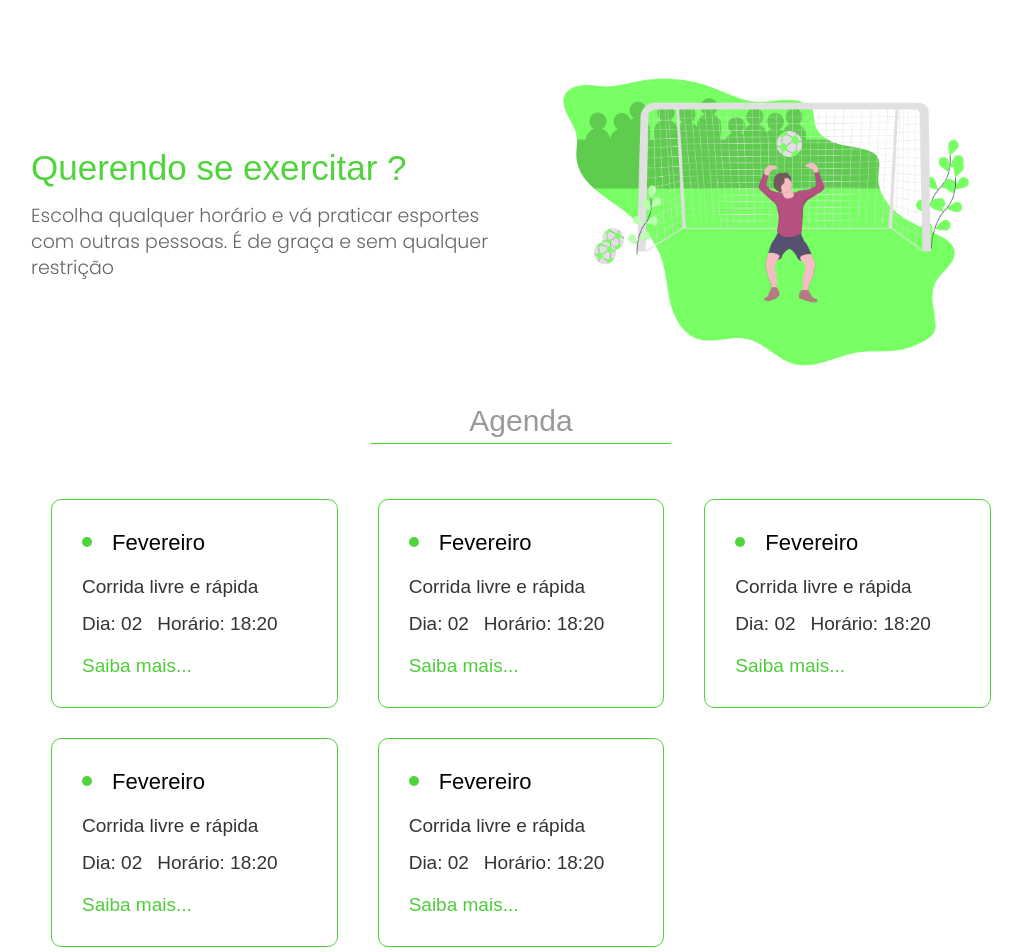
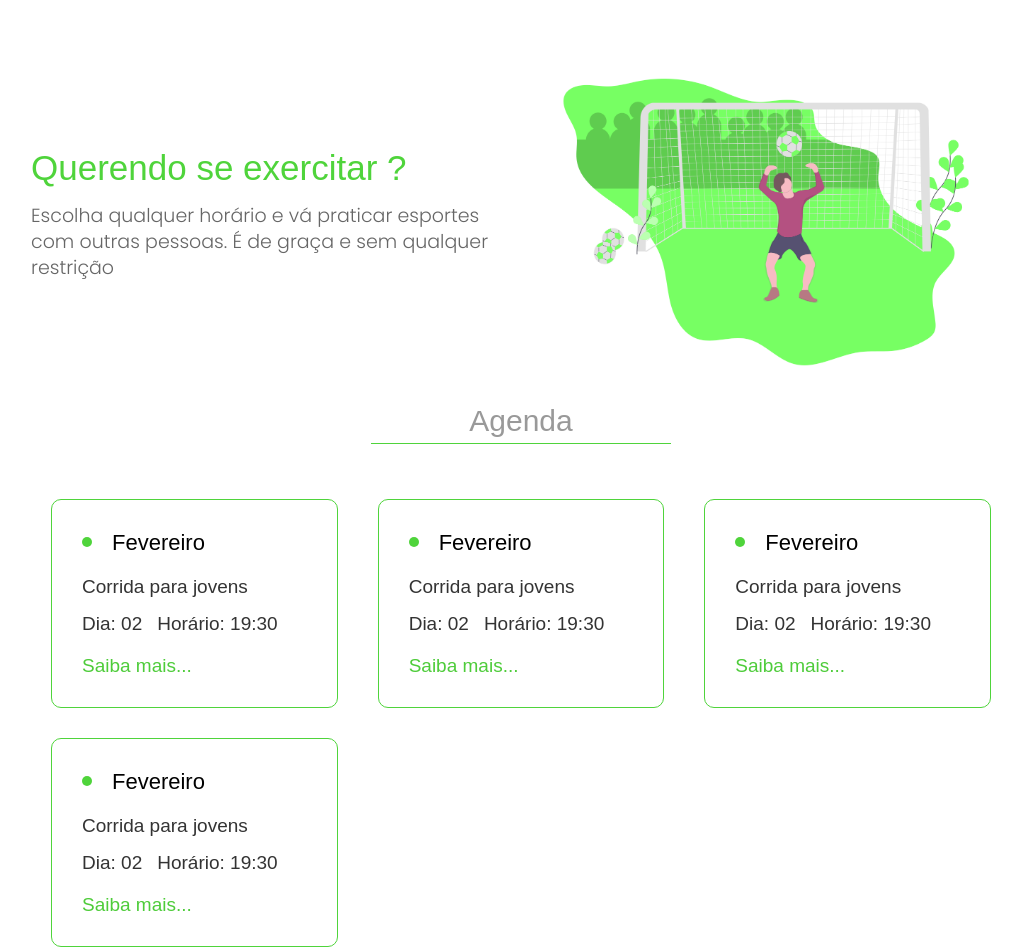
Before and after one commit to henrique2003/Sporgenda-front-end, a React (Create React App) app: page / in a window 1280 px wide. Shown: the top 952 px of the page, without its empty margins (119-1141 px from the left). Built offline with nearby package versions, Linux system fonts and the light colour scheme.

Commit message:
feat: add home schedules props

```diff
--- a/src/pages/Home/components/Schedule/components/ScheduleItem/index.tsx
+++ b/src/pages/Home/components/Schedule/components/ScheduleItem/index.tsx
@@ -2,19 +2,31 @@ import React from 'react'
 import { Link } from 'react-router-dom'
 import './style.css'
 
-const ScheduleItem: React.FC = () => {
+interface Props {
+  schedule: {
+    _id: string
+    month: string
+    day: number
+    time: string
+    title: string
+  }
+}
+
+const ScheduleItem: React.FC<Props> = ({ schedule }) => {
+  const { month, _id, day, time, title } = schedule
+
   return (
     <div className="schedule">
       <div className="content">
         <div className="card_header">
-          <div className="green_point"></div><h4>Fevereiro</h4>
+          <div className="green_point"></div><h4>{month}</h4>
         </div>
-        <p>Corrida livre e rápida</p>
+        <p>{title}</p>
         <section>
-          <span>Dia: 02</span>
-          <span>Horário: 18:20</span>
+          <span>Dia: {day <= 10 ? `0${day}` : day }</span>
+          <span>Horário: {time}</span>
         </section>
-        <Link to={`/mais/${12}`}>Saiba mais...</Link>
+        <Link to={`/mais/${_id}`}>Saiba mais...</Link>
       </div>
     </div>
   )
--- a/src/pages/Home/components/Schedule/index.tsx
+++ b/src/pages/Home/components/Schedule/index.tsx
@@ -9,11 +9,34 @@ const Schedule: React.FC = () => {
         <h3>Agenda</h3>
       </div>
       <div className="row">
-        <ScheduleItem />
-        <ScheduleItem />
-        <ScheduleItem />
-        <ScheduleItem />
-        <ScheduleItem />
+        <ScheduleItem schedule={{
+          _id: '1j35o',
+          day: 2,
+          month: 'Fevereiro',
+          time: '19:30',
+          title: 'Corrida para jovens'
+        }} />
+        <ScheduleItem schedule={{
+          _id: '1j35o',
+          day: 2,
+          month: 'Fevereiro',
+          time: '19:30',
+          title: 'Corrida para jovens'
+        }} />
+        <ScheduleItem schedule={{
+          _id: '1j35o',
+          day: 2,
+          month: 'Fevereiro',
+          time: '19:30',
+          title: 'Corrida para jovens'
+        }} />
+        <ScheduleItem schedule={{
+          _id: '1j35o',
+          day: 2,
+          month: 'Fevereiro',
+          time: '19:30',
+          title: 'Corrida para jovens'
+        }} />
       </div>
     </div>
   )
```
